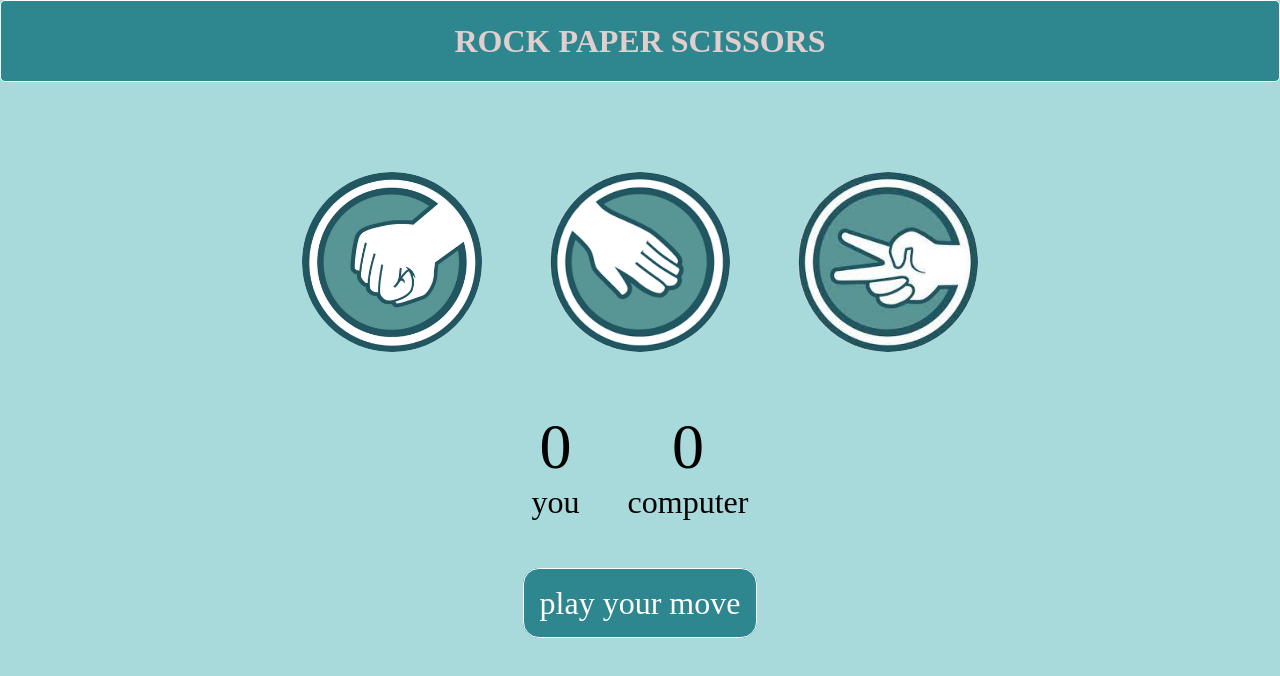
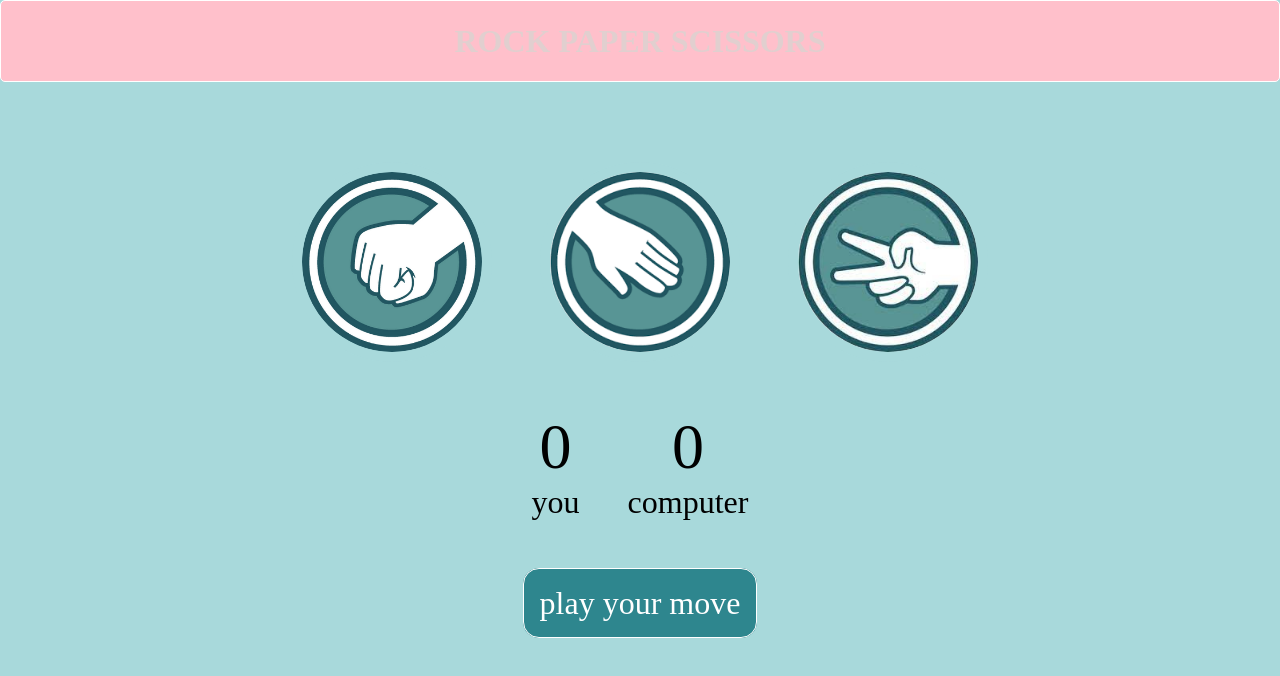
Before and after one commit to Ishikamishra01/game-rps, a plain HTML site: page index.html in a window 1280 px wide. Drawn offline with Linux system fonts and the light colour scheme.

Commit message:
changed background color

```diff
--- a/style.css
+++ b/style.css
@@ -6,7 +6,7 @@
 
 }
 h1{
-    background-color:#2e868e;
+    background-color:pink;
     color:rgb(225, 207, 207);
     height:5rem;
     line-height: 5rem;
```
